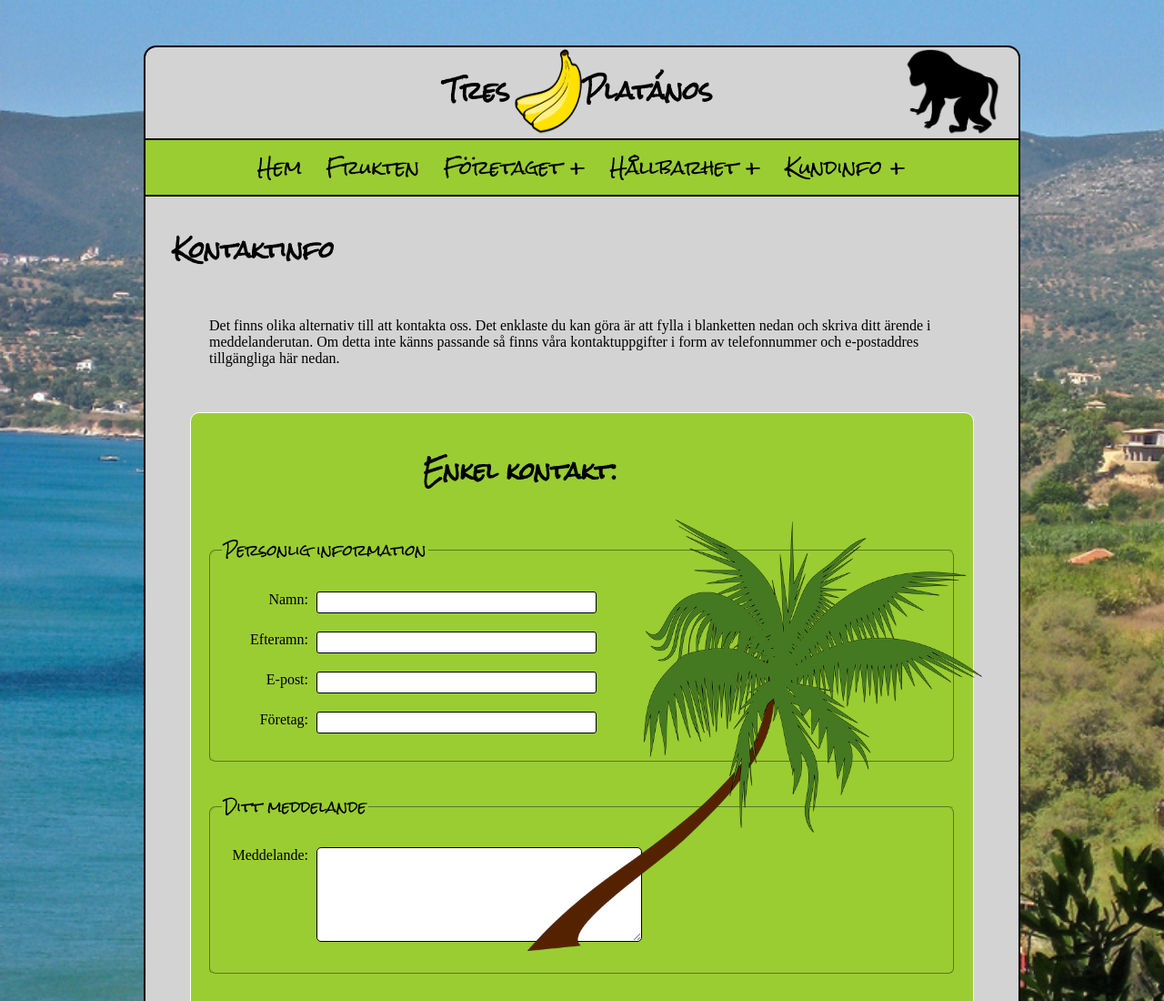
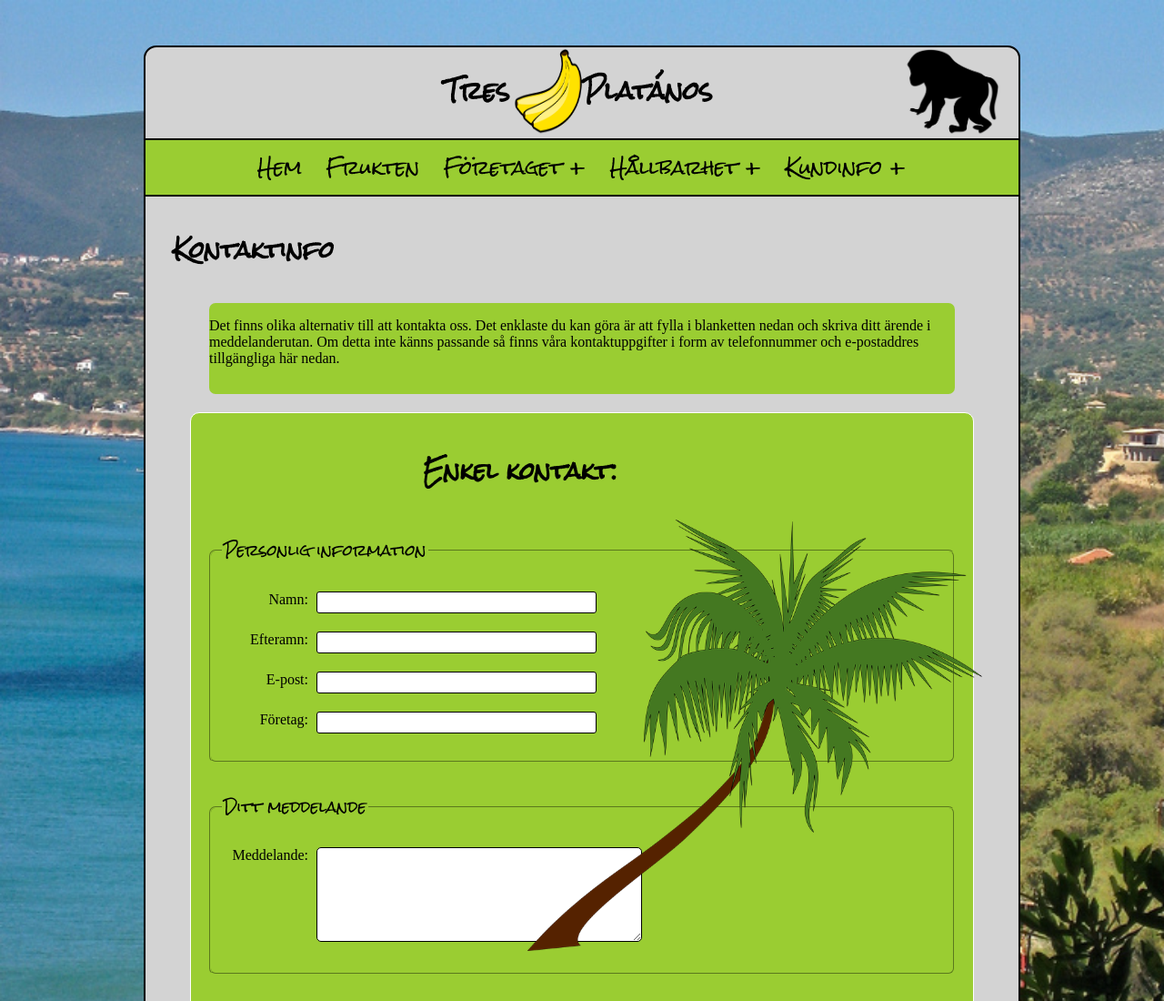
Before and after one commit to MattiasSandgren/MattiasSandgren.github.io, a plain HTML site: page kontakt.html in a window 1280 px wide. Shown: the top 1100 px of the page at 91% size. Drawn offline with Linux system fonts and the light colour scheme.

Commit message:
Finished (I think)

```diff
--- a/css/mystyle.css
+++ b/css/mystyle.css
@@ -252,6 +252,8 @@ li > a:only-child:after {
     width: 820px;
     height: 100px;
     margin: 10px auto;
+    background-color: #9acd32;
+    border-radius: 7px;
 }
 
 .ombudsloggor {
```
